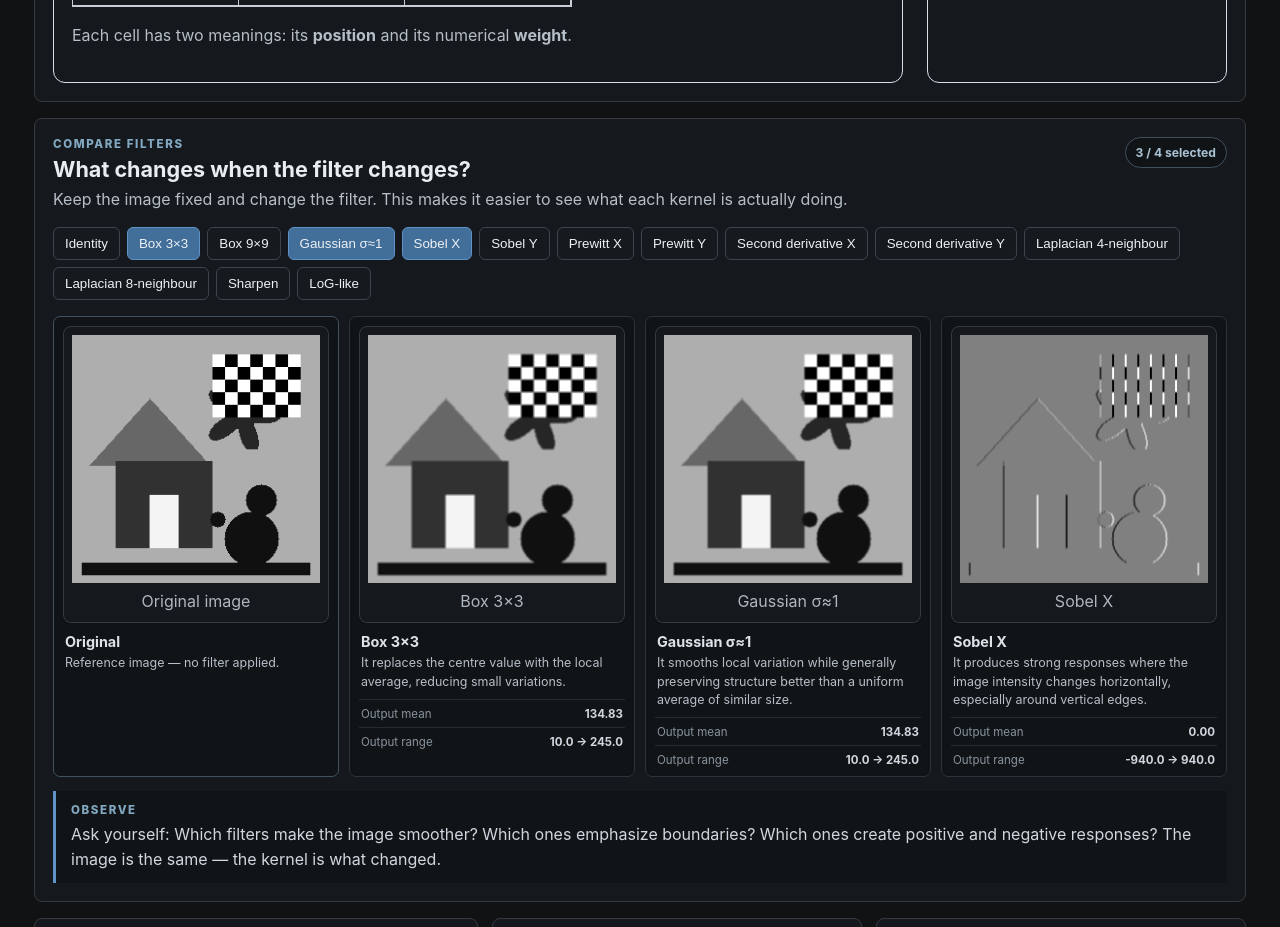
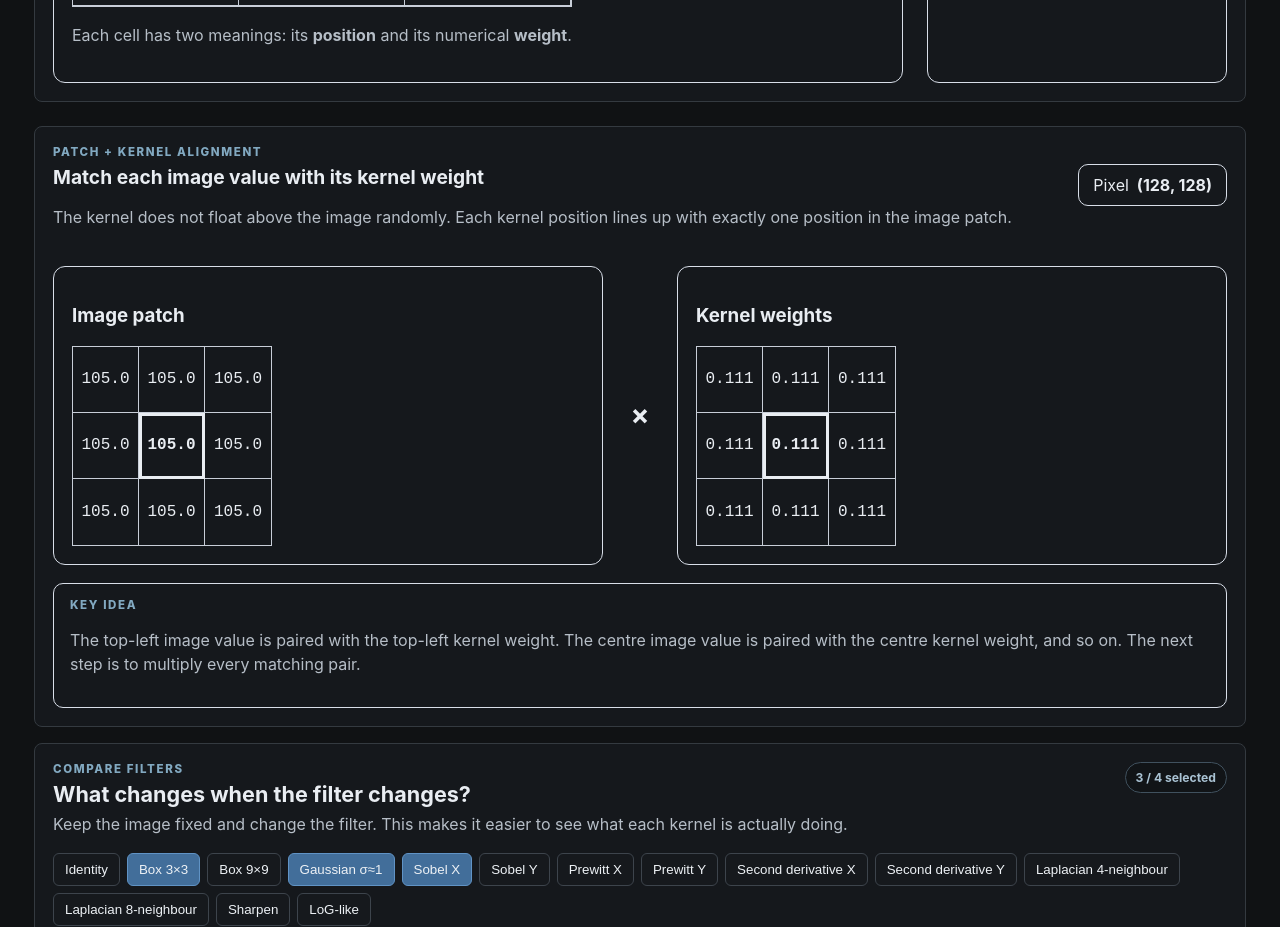
Before and after one commit to raikanwalrai/industrial-vision-lab, a React (Vite) app: page / in a window 1280 px wide. Shown: the part 2400-3327 px from the top of the page. Built offline with nearby package versions, Linux system fonts and the light colour scheme.

Commit message:
Add patch and kernel alignment

```diff
--- a/src/App.tsx
+++ b/src/App.tsx
@@ -163,6 +163,117 @@ function PixelInspector({
             when calculating an output pixel.
           </p>
         </div>
+      </div>
+    </section>
+  );
+}
+
+
+function PatchKernelAlignment({
+  image,
+  kernel,
+  pixel,
+}: {
+  image: GrayImage;
+  kernel: number[][];
+  pixel: { x: number; y: number };
+}) {
+  const neighbourhood = pixelNeighborhood(
+    image,
+    pixel.x,
+    pixel.y,
+    Math.floor(kernel.length / 2),
+  );
+
+  const rows = kernel.length;
+  const cols = kernel[0].length;
+
+  return (
+    <section className="patchKernelAlignment panel">
+      <div className="sectionEyebrow">PATCH + KERNEL ALIGNMENT</div>
+
+      <div className="alignmentHeader">
+        <div>
+          <h2>Match each image value with its kernel weight</h2>
+          <p>
+            The kernel does not float above the image randomly. Each kernel
+            position lines up with exactly one position in the image patch.
+          </p>
+        </div>
+
+        <div className="alignmentPixel">
+          Pixel
+          <b>
+            ({pixel.x}, {pixel.y})
+          </b>
+        </div>
+      </div>
+
+      <div className="alignmentMatrices">
+        <div className="alignmentCard">
+          <h3>Image patch</h3>
+
+          <div
+            className="alignmentMatrix imageAlignmentMatrix"
+            style={{
+              gridTemplateColumns: `repeat(${cols}, minmax(55px, 1fr))`,
+            }}
+          >
+            {neighbourhood.values.flatMap((row, r) =>
+              row.map((value, c) => (
+                <div
+                  className={
+                    r === Math.floor(rows / 2) &&
+                    c === Math.floor(cols / 2)
+                      ? "alignmentCell alignmentCenterCell"
+                      : "alignmentCell"
+                  }
+                  key={`${r}-${c}`}
+                >
+                  {value.toFixed(1)}
+                </div>
+              )),
+            )}
+          </div>
+        </div>
+
+        <div className="alignmentSymbol">×</div>
+
+        <div className="alignmentCard">
+          <h3>Kernel weights</h3>
+
+          <div
+            className="alignmentMatrix kernelAlignmentMatrix"
+            style={{
+              gridTemplateColumns: `repeat(${cols}, minmax(55px, 1fr))`,
+            }}
+          >
+            {kernel.flatMap((row, r) =>
+              row.map((value, c) => (
+                <div
+                  className={
+                    r === Math.floor(rows / 2) &&
+                    c === Math.floor(cols / 2)
+                      ? "alignmentCell alignmentCenterCell"
+                      : "alignmentCell"
+                  }
+                  key={`${r}-${c}`}
+                >
+                  {value.toFixed(3)}
+                </div>
+              )),
+            )}
+          </div>
+        </div>
+      </div>
+
+      <div className="alignmentExplanation">
+        <span className="experimentLabel">KEY IDEA</span>
+        <p>
+          The top-left image value is paired with the top-left kernel weight.
+          The centre image value is paired with the centre kernel weight, and
+          so on. The next step is to multiply every matching pair.
+        </p>
       </div>
     </section>
   );
@@ -558,6 +669,12 @@ export default function App() {
         filterName={custom ? "Custom kernel" : selected.name}
       />
 
+      <PatchKernelAlignment
+        image={source}
+        kernel={activeKernel}
+        pixel={pixel}
+      />
+
       {!custom && (
         <ComparisonLab
           source={source}
--- a/src/styles.css
+++ b/src/styles.css
@@ -428,3 +428,98 @@
     width: fit-content;
   }
 }
+
+.patchKernelAlignment {
+  margin-top: 24px;
+}
+
+.alignmentHeader {
+  display: flex;
+  justify-content: space-between;
+  gap: 24px;
+  align-items: flex-start;
+}
+
+.alignmentPixel {
+  padding: 10px 14px;
+  border: 1px solid #d8dee8;
+  border-radius: 10px;
+  white-space: nowrap;
+}
+
+.alignmentPixel b {
+  margin-left: 8px;
+}
+
+.alignmentMatrices {
+  display: grid;
+  grid-template-columns: minmax(0, 1fr) 50px minmax(0, 1fr);
+  gap: 12px;
+  align-items: center;
+  margin-top: 20px;
+}
+
+.alignmentCard {
+  border: 1px solid #d8dee8;
+  border-radius: 12px;
+  padding: 18px;
+}
+
+.alignmentMatrix {
+  display: grid;
+  width: fit-content;
+  max-width: 100%;
+  margin-top: 16px;
+  border: 1px solid #c8ced8;
+}
+
+.alignmentCell {
+  min-height: 66px;
+  min-width: 66px;
+  display: flex;
+  align-items: center;
+  justify-content: center;
+  border-right: 1px solid #c8ced8;
+  border-bottom: 1px solid #c8ced8;
+  font-family: monospace;
+  font-size: 16px;
+}
+
+.alignmentCell:nth-child(3n) {
+  border-right: 0;
+}
+
+.alignmentCell:nth-last-child(-n + 3) {
+  border-bottom: 0;
+}
+
+.alignmentCenterCell {
+  font-weight: 700;
+  outline: 3px solid currentColor;
+  outline-offset: -3px;
+}
+
+.alignmentSymbol {
+  font-size: 28px;
+  font-weight: 700;
+  text-align: center;
+}
+
+.alignmentExplanation {
+  margin-top: 18px;
+  padding: 14px 16px;
+  border: 1px solid #d8dee8;
+  border-radius: 10px;
+}
+
+@media (max-width: 800px) {
+  .alignmentHeader,
+  .alignmentMatrices {
+    display: grid;
+    grid-template-columns: 1fr;
+  }
+
+  .alignmentSymbol {
+    transform: rotate(90deg);
+  }
+}
```
